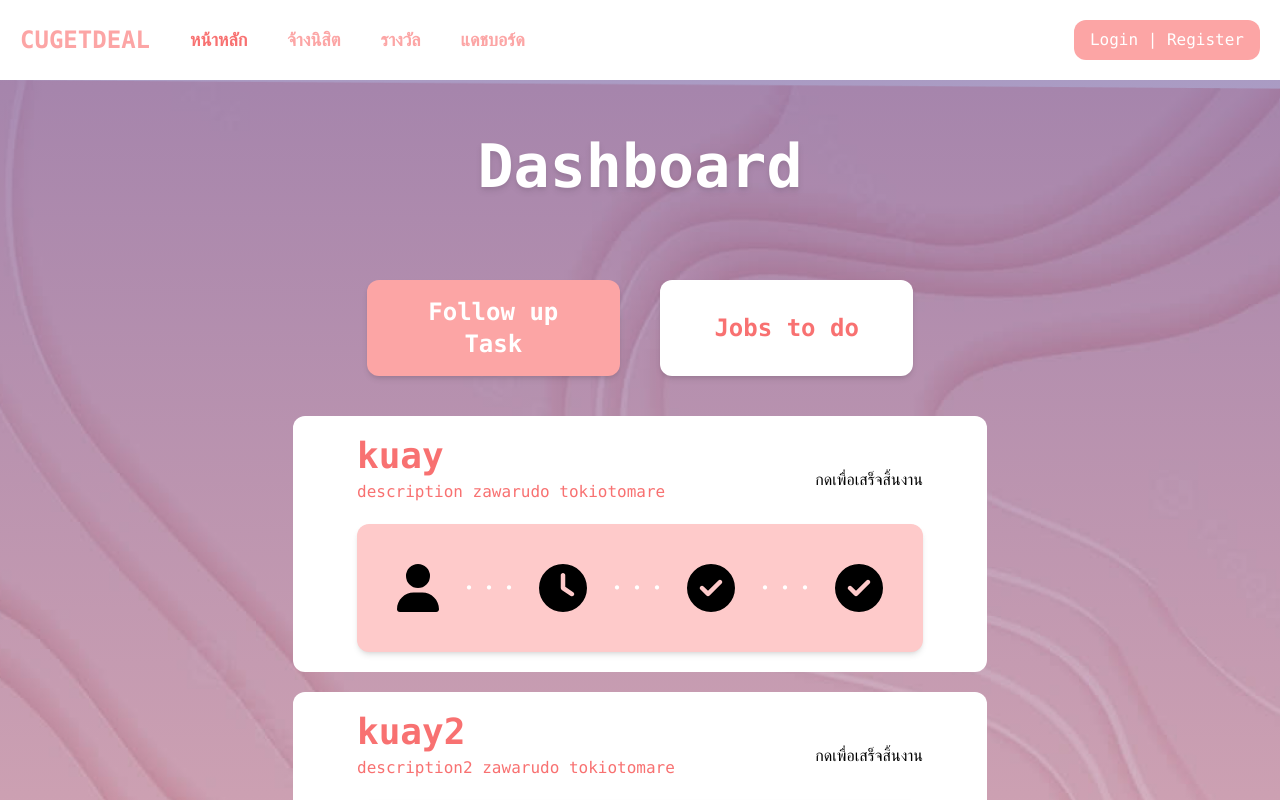
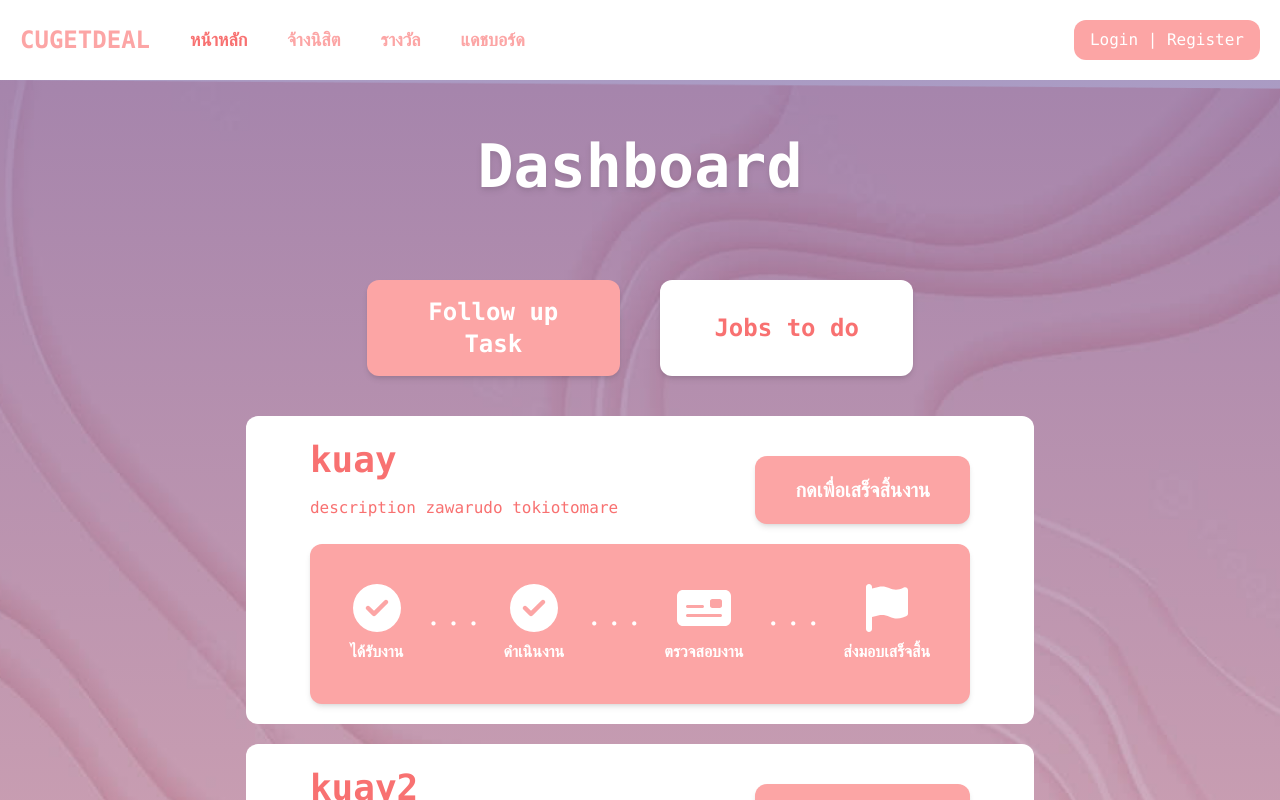
Before and after one commit to punchanabu/CUGETDEAL, a React (Create React App) app in the folder client/: page /dashboard in a window 1280 px wide. Shown: the top 800 px of the page. Built offline with nearby package versions, Linux system fonts and the light colour scheme.

Commit message:
dashboard decoration

```diff
--- a/client/src/components/dashboardComponent/JobHired.tsx
+++ b/client/src/components/dashboardComponent/JobHired.tsx
@@ -1,6 +1,6 @@
 import React from 'react'
 import { jobReceived } from '../../api/DashboardApi'
-import { Navigate, useNavigate } from 'react-router-dom'
+import { useNavigate } from 'react-router-dom'
 import { FontAwesomeIcon } from '@fortawesome/react-fontawesome';
 import { faCircleCheck } from '@fortawesome/free-solid-svg-icons';
 import { faClock } from '@fortawesome/free-solid-svg-icons';
@@ -54,31 +54,43 @@ const JobHired: React.FC<JobHiredProps> = ({jobData}) => {
   return (
     <figure className='px-16 py-5 rounded-xl bg-white'>
         <section className='flex justify-between items-center space-y-5'>
-            <div className='text-red-400 text-xm space-y-1'>
+            <div className='text-red-400 text-xm space-y-4'>
                 <h2 className='text-4xl font-bold'>{jobData.title}</h2>
                 <p>{jobData.description}</p>
             </div>
             <div>
-                <button onClick={handleFinshTask}>กดเพื่อเสร็จสิ้นงาน</button>
+                <button className = "text-white text-xl bg-red-300 rounded-xl px-10 py-5 font-bold shadow-md"onClick={handleFinshTask}>กดเพื่อเสร็จสิ้นงาน</button>
             </div>
         </section>
-        <section className='flex space-x-5 items-center justify-center mt-5 text-5xl shadow-md p-10 rounded-xl bg-red-200'>
+        <section className='flex space-x-5 items-center justify-center mt-5 text-5xl shadow-md p-10 rounded-xl bg-red-300 text-white'>
+            <div className='flex flex-col items-center justify-center space-y-2'>
                 <FontAwesomeIcon
-                icon={ mode >= 1 ? faUser : faCircleCheck}
+                    icon={ mode >= 1 ? faCircleCheck : faUser}
 
                 />
+                <p className='text-base font-black'>ได้รับงาน</p>
+            </div>
             <p className='text-xl text-white'>・・・</p>
+            <div className='flex flex-col items-center justify-center space-y-2'>
                 <FontAwesomeIcon
-                icon={mode >= 2 ? faClock : faCircleCheck}
+                    icon={mode >= 2 ? faCircleCheck : faClock}
                 />
+                <p className='text-base font-black'>ดำเนินงาน</p>
+            </div>
             <p className='text-xl text-white'>・・・</p>
+            <div className='flex flex-col items-center justify-center space-y-2'>
                 <FontAwesomeIcon
-                icon={mode >= 3 ? faMoneyCheck : faCircleCheck}
+                    icon={mode >= 3 ? faCircleCheck : faMoneyCheck}
                 />
+                <p className='text-base font-black'>ตรวจสอบงาน</p>
+            </div>
             <p className='text-xl text-white'>・・・</p>
+            <div className='flex flex-col items-center justify-center space-y-2'>
                 <FontAwesomeIcon
-                icon={mode >= 4 ? faFlag : faCircleCheck}
+                    icon={mode >= 4 ? faCircleCheck : faFlag}
                 />
+                <p className='text-base font-black'>ส่งมอบเสร็จสิ้น</p>
+            </div>
         </section>
     </figure>
   )
--- a/client/src/components/dashboardComponent/UserJob.tsx
+++ b/client/src/components/dashboardComponent/UserJob.tsx
@@ -1,6 +1,6 @@
 import React from 'react';
 import { finshJob } from '../../api/DashboardApi';
-import { Navigate, useNavigate } from 'react-router-dom';
+import { useNavigate } from 'react-router-dom';
 interface Contact {
   phone: string;
   email: string;
@@ -34,18 +34,19 @@ const UserJob: React.FC<UserJobProps> = ({ userJobData }) => {
         return response;
     }
   return (
-    <figure className='p-16 bg-white'>
-        <div>
-            <h1>{userJobData.title}</h1>
-            <p>{userJobData.description}</p>
-            <p>{userJobData.star}</p>
+    <figure className='p-16 bg-white rounded-xl flex space-x-5'>
+        <div className='text-red-500 space-y-4'>
+            <h1 className='text-4xl'>{userJobData.title}</h1>
+            <p className='font-bold text-md '>{userJobData.description}</p>
+
         </div>
-        <div>
-            <button onClick={handleFinshJob}>เสร็จงานแล้วคร้บบบ</button>
-            <span>{userJobData.contact.phone}</span>
-            <span>{userJobData.contact.email}</span>
-            <span>{userJobData.contact.instagram}</span>
-            <span>{userJobData.contact.twitter}</span>
+        <div className='flex flex-col justify-center space-y-5'>
+            <div className='flex flex-col justify-center'>
+              {userJobData.contact.phone && <span>{userJobData.contact.phone}</span>}
+              {userJobData.contact.email && <span>{userJobData.contact.email}</span>}
+              {userJobData.contact.twitter && <span>{userJobData.contact.twitter}</span>}
+            </div>
+            <button onClick={handleFinshJob} className='bg-red-300 rounded-xl px-10 py-5 text-white text-xl'>เสร็จงานแล้วคร้บบบ</button>
         </div>
     </figure>
   );
--- a/client/src/components/dashboardComponent/UserJobList.tsx
+++ b/client/src/components/dashboardComponent/UserJobList.tsx
@@ -21,7 +21,7 @@ interface UserJobListProps {
 
 const UserJobList: React.FC<UserJobListProps> = ({ userJobData }) => {
   return (
-    <div>
+    <div className='space-y-5 flex flex-col'>
       {userJobData.map((job, index) => (
         <UserJob key={index} userJobData={job} />
       ))}
```
Lines whose indentation alone changed are shown as unchanged.
